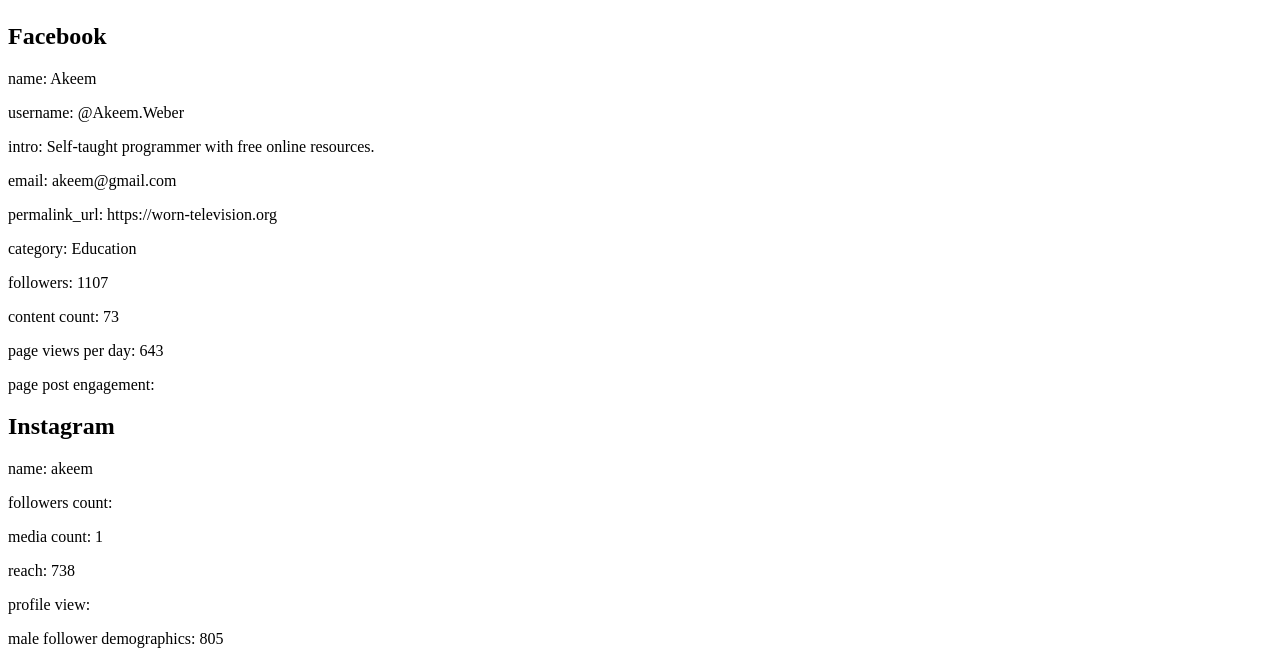
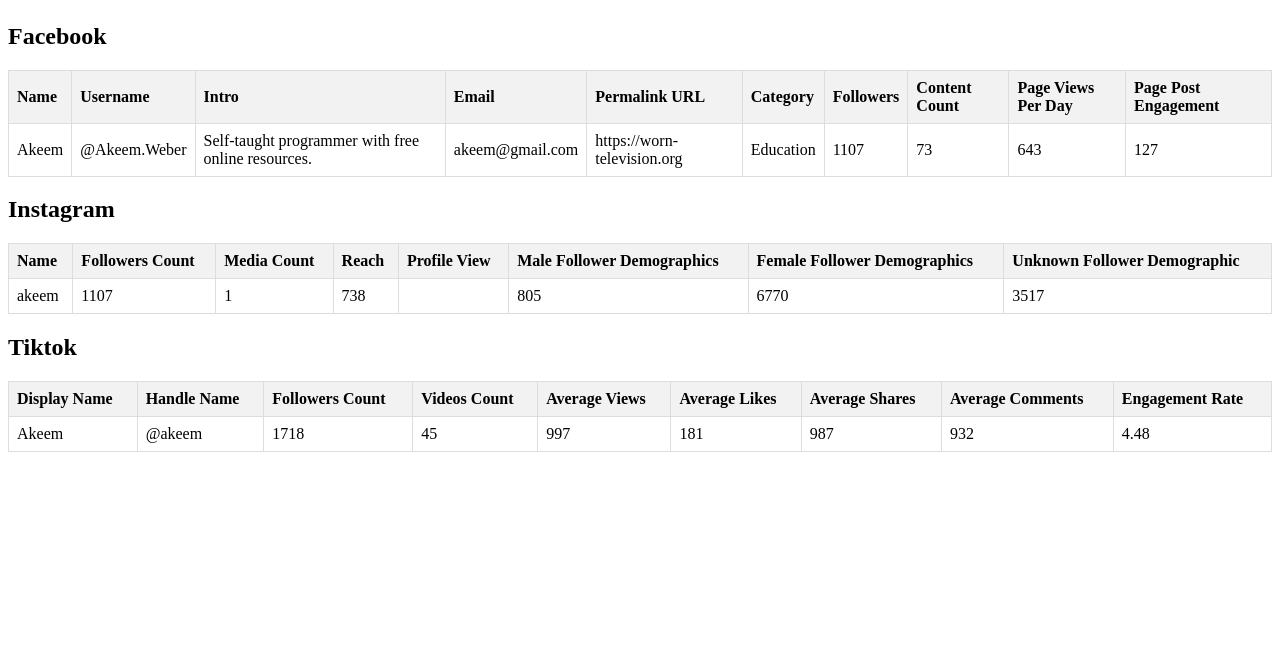
Before and after one commit to aidilaqif/campaign-report-manager, a Vue app: page /creators/Akeem/15da7bc5-f23c-46b5-9ebd-abf7438337c3 in a window 1280 px wide. Shown: the part 295-952 px from the top of the page. After the commit the page ends 800 px from the top, so only its background shows below. Built offline with nearby package versions, Linux system fonts and the light colour scheme.

Commit message:
Update CreatorsDetails.vue

```diff
--- a/src/components/CreatorsDetails.vue
+++ b/src/components/CreatorsDetails.vue
@@ -11,39 +11,84 @@
                 </div>
                 <button @click="download">Download</button>
             </div>
+            <h2>Facebook</h2>
+                <table class="content-creator-table">
+                <tr>
+                    <th>Name</th>
+                    <th>Username</th>
+                    <th>Intro</th>
+                    <th>Email</th>
+                    <th>Permalink URL</th>
+                    <th>Category</th>
+                    <th>Followers</th>
+                    <th>Content Count</th>
+                    <th>Page Views Per Day</th>
+                    <th>Page Post Engagement</th>
+                </tr>
+                <tr>
+                    <td>{{ creator.Facebook.name }}</td>
+                    <td>{{ creator.Facebook.username }}</td>
+                    <td>{{ creator.Facebook.intro }}</td>
+                    <td>{{ creator.Facebook.email }}</td>
+                    <td>{{ creator.Facebook.permalink_url }}</td>
+                    <td>{{ creator.Facebook.category }}</td>
+                    <td>{{ creator.Facebook.followers }}</td>
+                    <td>{{ creator.Facebook.content_count }}</td>
+                    <td>{{ creator.Facebook.page_views_day }}</td>
+                    <td>{{ creator.Facebook.page_post_engagements }}</td>
+                </tr>
+                </table>
 
-            <h2>Facebook</h2>
-            <p>name: {{ creator.Facebook.name }}</p>
-            <p>username: {{ creator.Facebook.username }}</p>
-            <p>intro: {{ creator.Facebook.intro }}</p>
-            <p>email: {{ creator.Facebook.email }}</p>
-            <p>permalink_url: {{ creator.Facebook.permalink_url }}</p>
-            <p>category: {{ creator.Facebook.category }}</p>
-            <p>followers: {{ creator.Facebook.followers }}</p>
-            <p>content count: {{ creator.Facebook.content_count }}</p>
-            <p>page views per day: {{ creator.Facebook.page_views_day }}</p>
-            <p>page post engagement: {{ creator.Facebook.page_post_engagement }}</p>
+                <h2>Instagram</h2>
+                <table class="content-creator-table">
+                <tr>
+                    <th>Name</th>
+                    <th>Followers Count</th>
+                    <th>Media Count</th>
+                    <th>Reach</th>
+                    <th>Profile View</th>
+                    <th>Male Follower Demographics</th>
+                    <th>Female Follower Demographics</th>
+                    <th>Unknown Follower Demographic</th>
+                </tr>
+                <tr>
+                    <td>{{ creator.Instagram.name }}</td>
+                    <td>{{ creator.Instagram.followers_count }}</td>
+                    <td>{{ creator.Instagram.media_count }}</td>
+                    <td>{{ creator.Instagram.reach }}</td>
+                    <td>{{ creator.Instagram.profile_view }}</td>
+                    <td>{{ creator.Instagram.male_follower_demographics }}</td>
+                    <td>{{ creator.Instagram.female_follower_demographics }}</td>
+                    <td>{{ creator.Instagram.unknown_follower_demographic }}</td>
+                </tr>
+                </table>
 
-            <h2>Instagram</h2>
-            <p>name: {{ creator.Instagram.name }}</p>
-            <p>followers count: {{ creator.Instagram.followers_counts }}</p>
-            <p>media count: {{ creator.Instagram.media_count }}</p>
-            <p>reach: {{ creator.Instagram.reach }}</p>
-            <p>profile view: {{ creator.Instagram.profile_view }}</p>
-            <p>male follower demographics: {{ creator.Instagram.male_follower_demographics }}</p>
-            <p>female follower demographics: {{ creator.Instagram.female_follower_demographics }}</p>
-            <p>unknown follower demographic: {{ creator.Instagram.unknown_follower_demographic }}</p>
+                <h2>Tiktok</h2>
+                <table class="content-creator-table">
+                <tr>
+                    <th>Display Name</th>
+                    <th>Handle Name</th>
+                    <th>Followers Count</th>
+                    <th>Videos Count</th>
+                    <th>Average Views</th>
+                    <th>Average Likes</th>
+                    <th>Average Shares</th>
+                    <th>Average Comments</th>
+                    <th>Engagement Rate</th>
+                </tr>
+                <tr>
+                    <td>{{ creator.Tiktok.display_name }}</td>
+                    <td>{{ creator.Tiktok.handle_name }}</td>
+                    <td>{{ creator.Tiktok.followers_count }}</td>
+                    <td>{{ creator.Tiktok.videos_count }}</td>
+                    <td>{{ creator.Tiktok.average_views }}</td>
+                    <td>{{ creator.Tiktok.average_likes }}</td>
+                    <td>{{ creator.Tiktok.average_shares }}</td>
+                    <td>{{ creator.Tiktok.average_comments }}</td>
+                    <td>{{ creator.Tiktok.engagement_rate }}</td>
+                </tr>
+                </table>
 
-            <h2>Tiktok</h2>
-            <p>display name: {{ creator.Tiktok.display_name }}</p>
-            <p>handle name: {{ creator.Tiktok.handle_name }}</p>
-            <p>followers count: {{ creator.Tiktok.followers_count }}</p>
-            <p>videos count: {{ creator.Tiktok.videos_count }}</p>
-            <p>average views: {{ creator.Tiktok.average_views }}</p>
-            <p>average likes: {{ creator.Tiktok.average_likes }}</p>
-            <p>average shares: {{ creator.Tiktok.average_shares }}</p>
-            <p>average comments: {{ creator.Tiktok.average_comments }}</p>
-            <p>engagement rate: {{ creator.Facebook.engagement_rate }}</p>
         </div>
         <div v-else>
             <p>No creator found with ID: {{ id }}</p>
@@ -113,4 +158,18 @@
         background-color: white;
         color: rgba(64, 138, 126, 1);
     }
+    .content-creator-table {
+        width: 100%;
+        border-collapse: collapse;
+    }
+
+    .content-creator-table th, .content-creator-table td {
+        border: 1px solid #ddd;
+        padding: 8px;
+        text-align: left;
+    }
+
+    .content-creator-table th {
+        background-color: #f2f2f2;
+    }
 </style>
```
